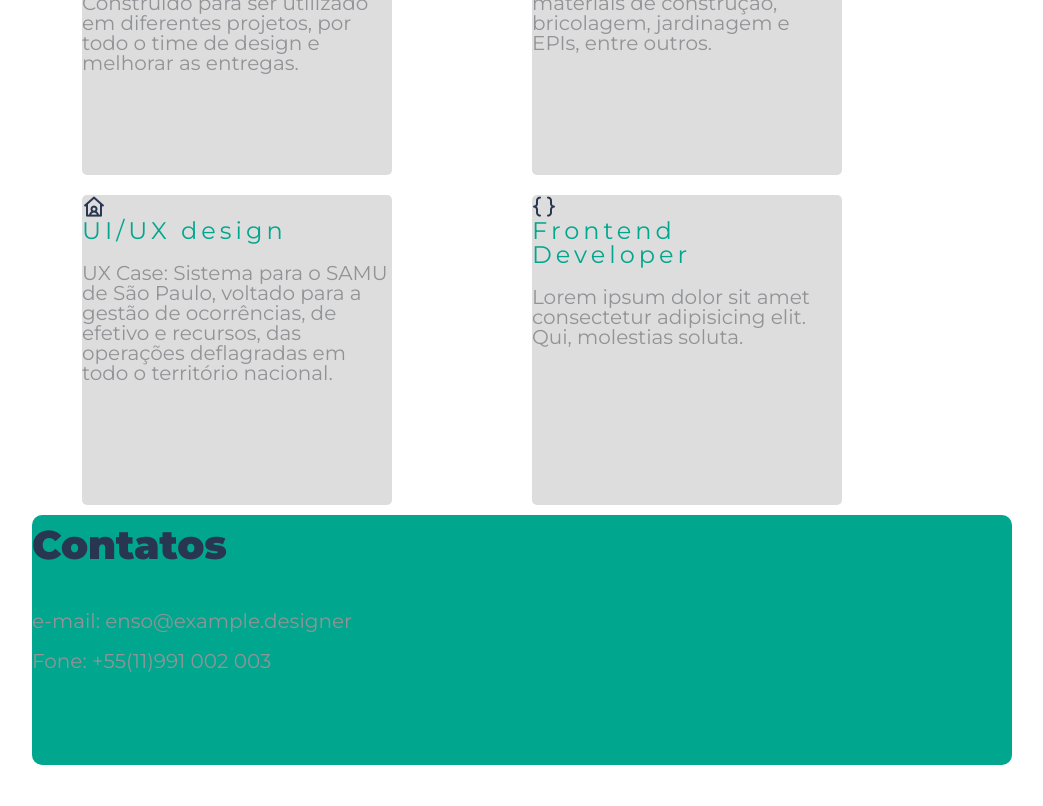
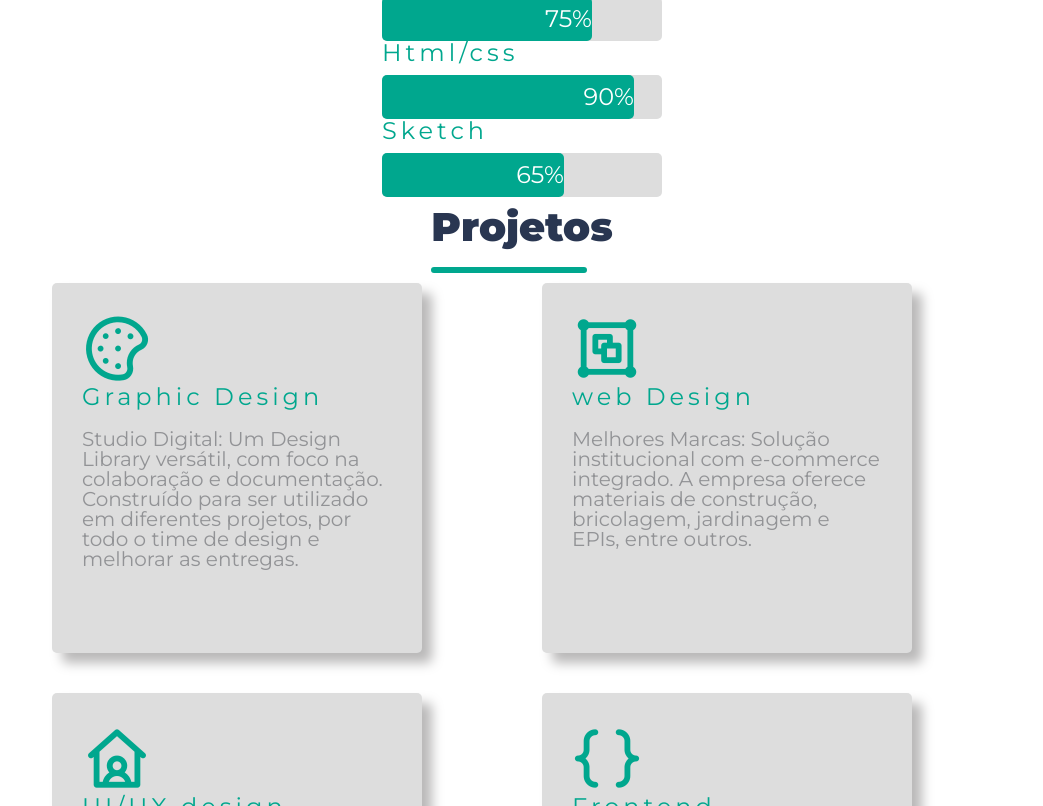
Before and after one commit to marilia-borgo/Enzo-pascal-portfolio-desafio, a plain HTML site: page src/index.html in a window 1280 px wide. Shown: the part 1498-2304 px from the top of the page, without its empty margins (118-1161 px from the left). Drawn offline with nearby package versions, Linux system fonts and the light colour scheme.

Commit message:
site estático terminado

```diff
--- a/src/css/style.css
+++ b/src/css/style.css
@@ -1,23 +1,23 @@
 body {
+  position:relative;
   font-family: "Montserrat", sans-serif;
   font-size: 24px;
   font-weight: 400;
   color: #293651;
-   padding: 50px 150px 0px 150px;
+  padding: 50px 500px 100px 500px;
 }
-  .Bold{
-    color:#293651;
+ main >.Bold  {
+  color: #293651;
   font-size: 40px;
   font-weight: bolder;
-    padding:10px 0px 10px 0px;
+  padding: 10px 0px 10px 0px;
 }
 
 .titulo {
   font-family: montserrat;
-    color: #00A78E;
+  color: #00a78e;
   font-weight: lighter;
   letter-spacing: 4px;
-
 }
 
 .subtitulo {
@@ -27,7 +27,7 @@ body {
   letter-spacing: 4px;
 }
 
-  .texto{
+.texto {
   color: #929396;
   padding-top: 20px;
   font-size: 20px;
@@ -36,7 +36,7 @@ body {
 
 a {
   font-family: montserrat;
-    background-color: #00A78E;
+  background-color: #00a78e;
   border: none;
   color: white;
   padding: 13px 38px;
@@ -56,20 +56,21 @@ body {
 
 .imagem {
   padding-top: 20px;
-    padding-left:370px;
 
 }
 
 /*---------------------SOBRE---------------------- */
-  .titulo_sobre{
+
+
+.titulo_sobre {
   font-family: montserrat;
-    color:#293651;
+  color: #293651;
   font-size: 30px;
   font-weight: 500;
   letter-spacing: 0px;
 }
 
-  .text_sobre{
+.text_sobre {
   color: #929396;
   padding-top: 20px;
   font-size: 20px;
@@ -78,16 +79,34 @@ body {
 
 hr {
   border: 0;
-	border-top: 3px solid #00A78E;
+  border-top: 3px solid #00a78e;
   margin-right: 730px;
 }
 
+
+
+
 /*-----------------------skills---------------------------*/
-#linha-horizontal {
+.center_align{
+  display: grid;
+  justify-content: center;
+}
+
+
+.Bold  {
+  color: #293651;
+  font-size: 40px;
+  font-weight: bolder;
+  padding: 10px 0px 10px 0px;
+  align-self: center;
+}
+
+.linha-horizontal {
   width: 150px;
   margin-top: 10px;
-  border: 3px solid #00A78E;
-  background-color: #00A78E;
+  margin-bottom: 10px;
+  border: 3px solid #00a78e;
+  background-color: #00a78e;
   border-radius: 5px;
 }
 
@@ -107,47 +126,99 @@ body {
   margin-top: 10px;
 }
 
-.ux {width: 85%; background-color: #00A78E;}
-.webdesign {width: 75%; background-color: #00A78E;}
-.html {width: 90%; background-color: #00A78E;}
-.sketch {width: 65%; background-color: #00A78E;}
+.ux {
+  width: 85%;
+  background-color: #00a78e;
+}
+.webdesign {
+  width: 75%;
+  background-color: #00a78e;
+}
+.html {
+  width: 90%;
+  background-color: #00a78e;
+}
+.sketch {
+  width: 65%;
+  background-color: #00a78e;
+}
 /*-----------------------projects---------------------------*/
 
-
-
-  .projetos{
+.projetos {
   display: grid;
-  column-gap: 0px;
-  row-gap: 0px;
-  grid-template-columns: 450px 450px ;
+  grid-template-columns: 450px 450px;
   justify-content: center;
-
+  gap: 40px;
+  margin-bottom: 50px;
 }
 
-.projetos_box{
+.projetos_box {
   background-color: #ddd;
   width: 310px;
   height: 310px;
-  margin: 10px;
   float: left;
   border-radius: 5px;
+  padding: 30px;
+  filter: drop-shadow(10px 10px 6px #b9b8b8);
+
 }
+.uil-palette, .uil-object-group, .uil-house-user, .uil-brackets-curly{
+  font-size: 70px;
+  color: #00a78e;
+}
+
 
 /*-----------------------contatos---------------------------*/
 
-.contato_box{
-  background-color: #00A78E;;
+.contato_box {
+  background-color: #00a78e;
   height: 250px;
   width: 100%;
   border-radius: 10px;
+  padding-top: 50px;
+  margin-bottom: 100px;
+}
+
+.color_contato {
+  margin-left: 50px;
+  color: aliceblue;
+}
+.linha-horizontal_contato {
+  width: 150px;
+  margin-top: 10px;
+  margin-bottom: 10px;
+  border: 3px solid aliceblue;
+  background-color: aliceblue;
+  border-radius: 5px;
+  margin-left: 50px;
+}
+
+/*-----------------------footer---------------------------*/
+footer {
+   position: absolute;
+    left: 0 ; right: 0; bottom: 0;
+    height:100px;
+    background-color: #ddd;
+    height: 100px;
+    width: 100%;
+    padding-top: 50px;
 
 
   }
+  footer >.Bold  {
+    color: #293651;
+    font-size: 40px;
+    font-weight: bolder;
+    padding: 10px 0px 10px 0px;
+    text-align: center;
+  }
 
-/*-----------------------footer---------------------------*/
-footer{
-  margin-top: 50px;
-  background-color: #ddd;
-  height:100px;
+  .icons{
+    padding-left: 700px;
+  }
 
+  .uil-facebook-f, .uil-twitter-alt, .uil-instagram, .uil-linkedin-alt{
+      font-size: 40px;
+      color: #00a78e;
+      margin-left: 80px;
     }
--- a/src/index.html
+++ b/src/index.html
@@ -25,6 +25,7 @@
   <body>
     <!-----------------------------main----------------------------------------->
     <main>
+
         <div class="titulo">Olá, sou o</div>
         <div class="Bold">
          Enzo Pascal
@@ -38,15 +39,19 @@
        <div class="botao">
          <a href="">Mais informações</a>
         </div>
+     <div class="center_align">
         <div class="imagem">
           <img src="images/hero.png" alt="" height="494" width="326" />
+        </div>
      </div>
     </main
 
     <!----------------------projetos----------------------------------------->
 
+    <div class="center_align">
       <div class="Bold">Why would you hire me?</div>
-    <div id="linha-horizontal"></div>
+      <div class="linha-horizontal"></div>
+    </div>
      <div class="texto">
       Designer brasiliense, 29 anos, apaixonado por desenvolvimento de interfaces e viciado em tecnologia. Nos últimos 10 anos trabalhei em empresas de tecnologia, comunicação e design. Sempre com foco em produtos digitais.
       Em minha carreira, desenvolvi tanto habilidades técnicas, quanto de gestão e liderança de equipes:
@@ -70,9 +75,11 @@
 
 
     <!----------------------projetos----------------------------------------->
+
+    <div class="center_align">
       <div class="Bold">Projetos</div>
-    <div id="linha-horizontal"></div>
-
+      <div class="linha-horizontal"></div>
+    </div>
     <div class="projetos">
       <div class="projetos_box">
         <i class="uil uil-palette"></i>
@@ -95,26 +102,30 @@
       <div class="projetos_box">
         <i class="uil uil-brackets-curly"></i>
         <div class="titulo">Frontend Developer</div>
-        <div class="texto">Lorem ipsum dolor sit amet consectetur adipisicing elit. Qui, molestias soluta. </div>
+        <div class="texto">Criação e planejamento do front-end do aplicativo da Buser.</div>
       </div>
     </div>
 
     <!----------------------contato----------------------------------------->
     <div class="contato_box">
-      <div class="Bold">Contatos</div>
-      <div id="linha-horizontal"></div>
-      <div class="texto">e-mail: enso@example.designer</div>
-      <div class="texto">Fone: +55(11)991 002 003</div>
+      <div class="Bold color_contato">Contatos</div>
+      <div class="linha-horizontal_contato"></div>
+      <div class="texto color_contato">e-mail: enzo@example.designer</div>
+      <div class="texto color_contato">Fone: +55(11)991 002 003</div>
     </div>
+  </body>
     <!----------------------footer----------------------------------------->
 
     <footer>
+     <div class="icons">
       <i class="uil uil-facebook-f"></i>
       <i class="uil uil-twitter-alt"></i>
       <i class="uil uil-instagram"></i>
       <i class="uil uil-linkedin-alt"></i>
+    </div>
       <div class="Bold">enzo@example.designer</div>
+
     </footer>
 
-  </body>
+
 </html>
```
Also changed, not shown: src/images/gradient.svg (added). Lines whose indentation alone changed are shown as unchanged.
